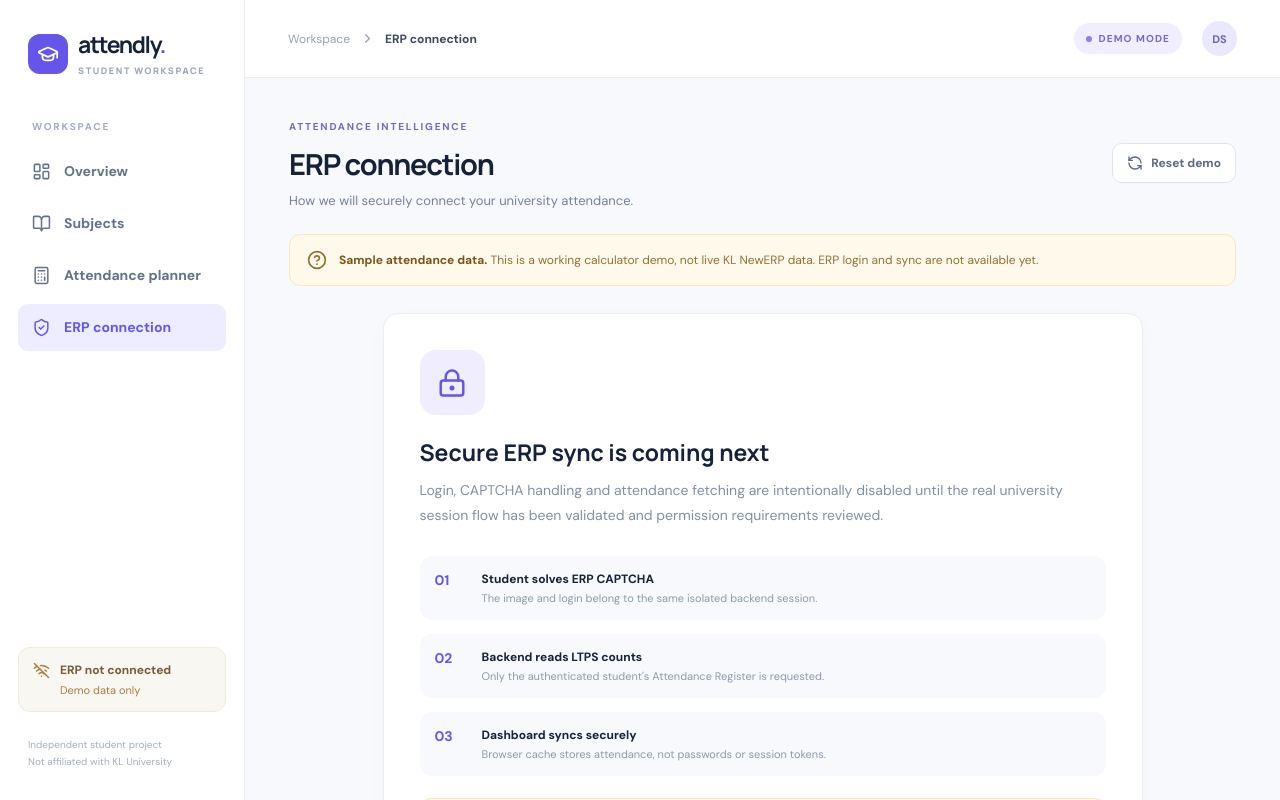
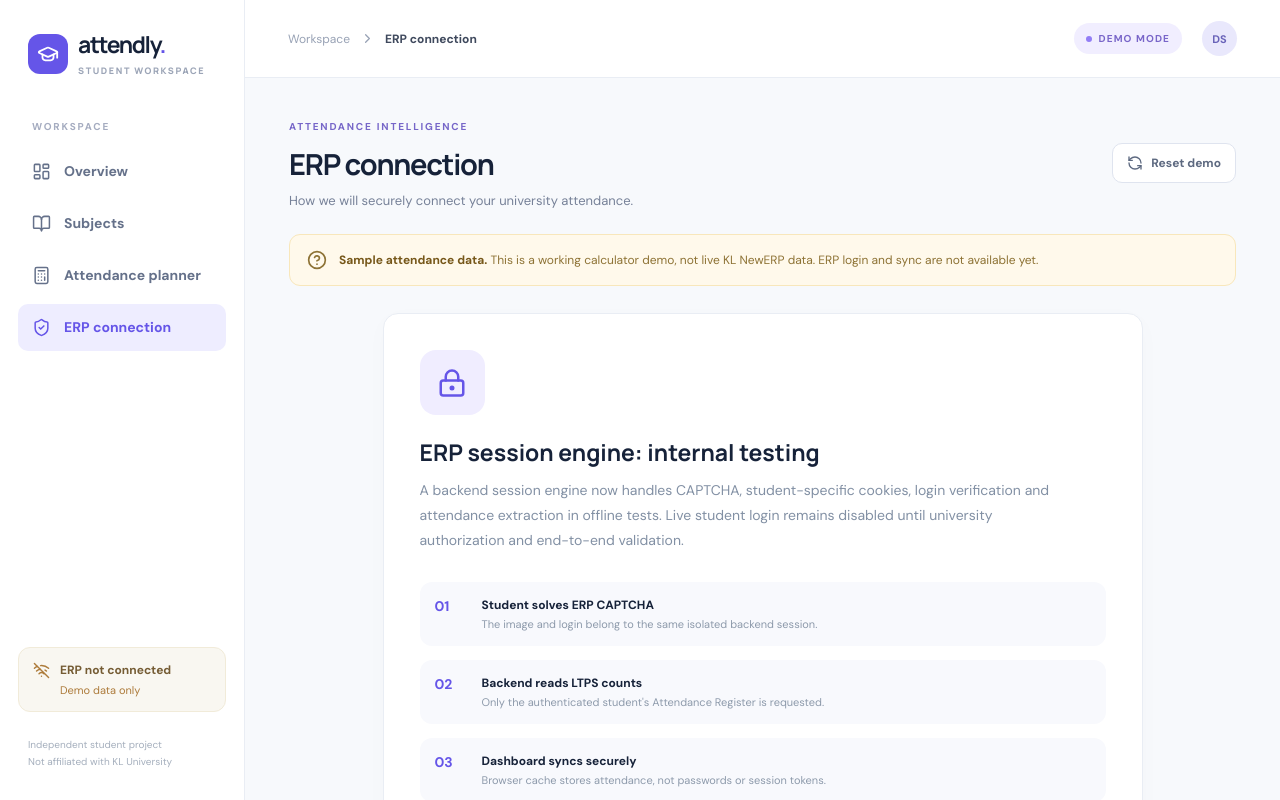
Before and after one commit to void-tech-shiv/ERP, a Next.js app in the folder frontend/: page / in a window 1280 px wide. Both pictures are taken after a click on the button "ERP connection". Shown: the top 800 px of the page. Built offline with nearby package versions, Linux system fonts and the light colour scheme.

Commit message:
ui: show internal ERP session engine progress without enabling real login

```diff
--- a/frontend/app/page.tsx
+++ b/frontend/app/page.tsx
@@ -173,8 +173,8 @@ export default function Home() {
           </section></div>}
 
         {tab==='integration'&&<div className="integration-card panel">
-          <div className="integration-icon"><LockKeyhole size={30}/></div><h2>Secure ERP sync is coming next</h2>
-          <p>Login, CAPTCHA handling and attendance fetching are intentionally disabled until the real university session flow has been validated and permission requirements reviewed.</p>
+          <div className="integration-icon"><LockKeyhole size={30}/></div><h2>ERP session engine: internal testing</h2>
+          <p>A backend session engine now handles CAPTCHA, student-specific cookies, login verification and attendance extraction in offline tests. Live student login remains disabled until university authorization and end-to-end validation.</p>
           <div className="steps">
             <div><span>01</span><strong>Student solves ERP CAPTCHA</strong><small>The image and login belong to the same isolated backend session.</small></div>
             <div><span>02</span><strong>Backend reads LTPS counts</strong><small>Only the authenticated student's Attendance Register is requested.</small></div>
```
